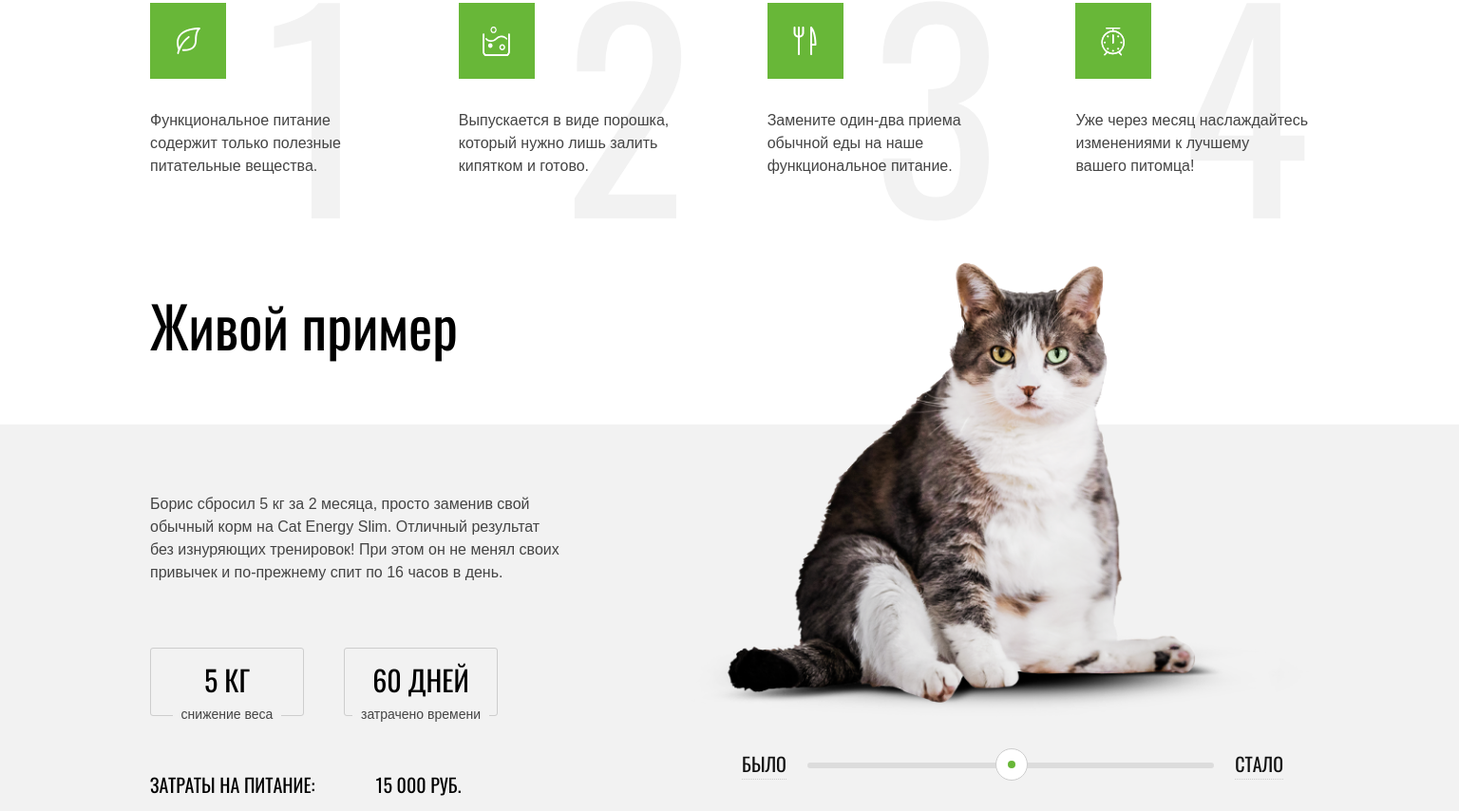
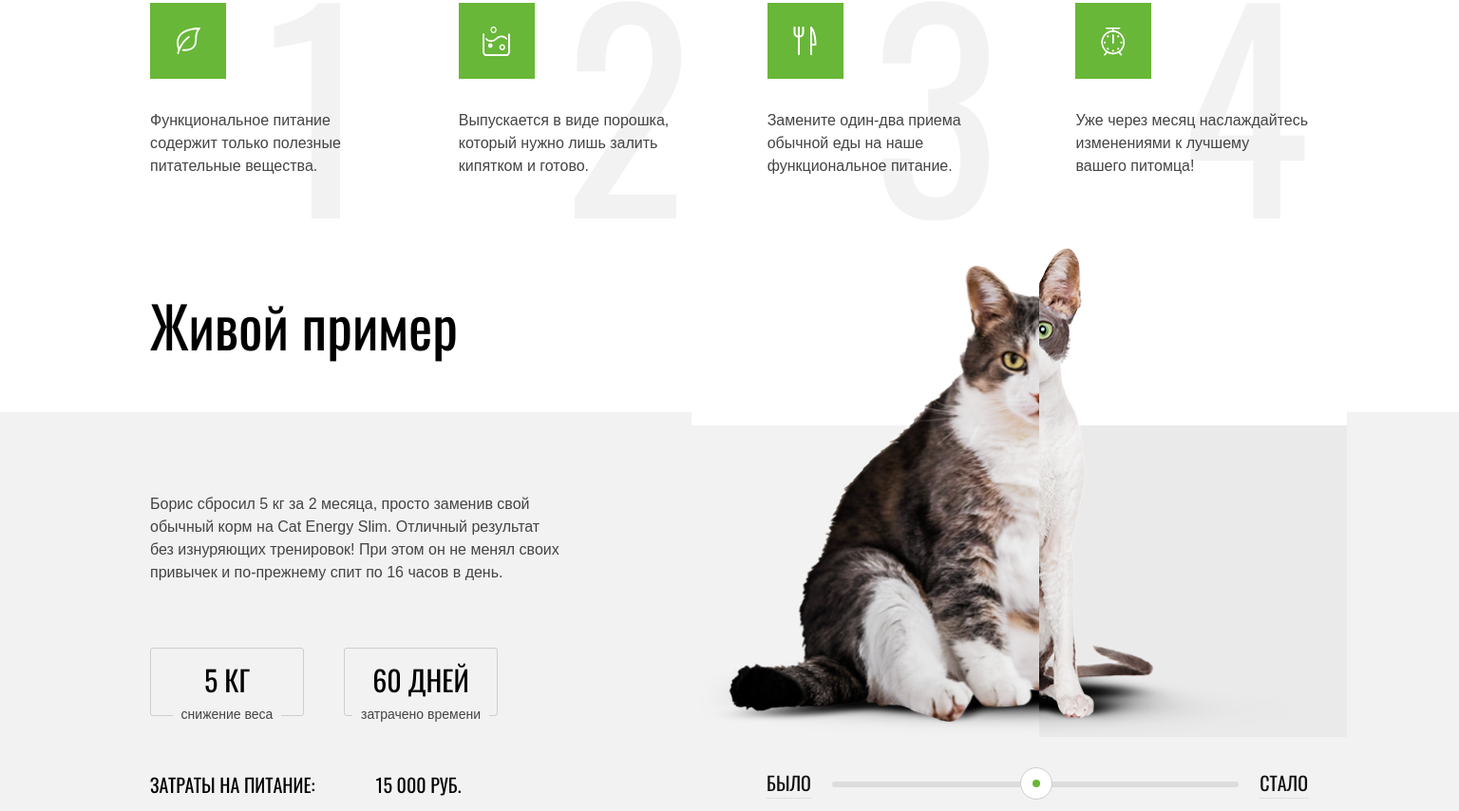
Before and after one commit to sharendus/1774823-cat-energy-23, a website: page source/index.html in a window 1536 px wide. Shown: the part 1350-2204 px from the top of the page at 95% size. Drawn offline with nearby package versions, Linux system fonts and the light colour scheme; files that its build step writes are made by us from their sources.

Commit message:
первичная проверка

```diff
--- a/source/index.html
+++ b/source/index.html
@@ -99,7 +99,7 @@
                         <p class="example__text">
                             Борис сбросил 5 кг за 2 месяца, просто заменив свой обычный корм на Cat Energy Slim. Отличный результат без изнуряющих тренировок! При этом он не менял своих привычек и по&#8209;прежнему спит по 16 часов в день.
                         </p>
-                        <dl class="example__list">
+                        <dl class="example__listt">
                             <div class="example__def-wrapper">
                                 <dt class="example__def-data">Снижение веса</dt>
                                 <dd class="example__def-term">5 КГ</dd>
@@ -115,12 +115,21 @@
                         </dl>
                     </div>
                     <div class="example__before-after">
-                      <div class="example__image-container">
-                        <picture>
-                          <source media="(min-width: 768px)" srcset="img/cat-fat.png 1x, img/cat-fat@2x.png 2x">
-                          <img class="example__image" src="img/before-mobile.png" srcset="img/before-mobile@2x.png 2x" width="311" height="232" alt="Толстый кот" />
-                        </picture>
-                      </div>
+                      <input class="visually-hidden example__toogle example__toogle--before" id="before" type="radio" name="cat-example" checked="">
+                      <input class="visually-hidden example__toogle example__toogle--after" id="after" type="radio" name="cat-example">
+                      <ul class="example__list">
+                        <li class="example__item example__item--before">
+                          <picture>
+                            <source media="(min-width: 768px)" srcset="img/before-tablet@1x.png 1x, img/before-tablet@2x.png 2x">
+                            <img class="example__image" src="img/before-mobile@1x.png 1x" srcset="img/before-mobile@2x.png 2x" width="311" height="232" alt="Кот до Cat Energy Slim">
+                          </picture>
+                        </li>
+                        <li class="example__item example__item--after">
+                          <picture>
+                            <img class="example__image" src="img/after-mobile@1x.png" srcset="img/after-mobile@2x.png 2x" width="243" height="232" alt="Кот после Cat Energy Slim">
+                          </picture>
+                        </li>
+                      </ul>
                       <div class="example__footer">
                         <label class="example__label example__label--before" for="before">Было</label>
                         <div class="slider">
--- a/source/less/blocks/example.less
+++ b/source/less/blocks/example.less
@@ -1,9 +1,11 @@
 .example {
+  background-color: @basic_grey;
+
   @media (min-width: @tablet-width) {
     background-image:  linear-gradient(@white-txt 57.3%,@basic_grey 57.3%);
   }
   @media (min-width: @desktop-width) {
-    background-image:  linear-gradient(@white-txt 25.5%,@basic_grey 25.5%);
+    background-image: linear-gradient(#ffffff 23.42%, #F2F2F2 23.42%);
   }
 
 }
@@ -19,7 +21,8 @@
   @media (min-width: @desktop-width) {
     display: flex;
     padding: 0 110px;
-    padding-bottom: 29px;
+    padding-bottom: 0;
+    padding-right: 70px;
     max-width: 1440px;
     margin: 0 auto;
   }
@@ -28,24 +31,27 @@
 .example__container {
   padding: 27px 6.25%;
   padding-bottom: 0;
-  margin-bottom: 27px;
+  margin-bottom: 42px;
 
   @media (min-width: @tablet-width) {
     padding: 0 3.9%;
     padding-top: 44px;
+    margin-bottom: 85px;
   }
 
   @media (min-width: @desktop-width) {
     padding: 0 7.65%;
     padding-top: 23px;
     padding-right: 0;
-    padding-left: 0;;
+    padding-left: 0;
+    margin-bottom: 56px;
   }
 }
 
 .example__before-after {
   @media (min-width: @desktop-width) {
-    margin-top: -89px;
+    margin-top: -31px;
+    width: 100%;
   }
 }
 
@@ -91,7 +97,7 @@
   }
 }
 
-.example__list {
+.example__listt {
   margin: 0;
   display: flex;
   flex-wrap: wrap;
@@ -134,7 +140,9 @@
 .example__def-data {
   position: absolute;
   top: 46px;
-  left: 22px;
+  left: 0;
+  right: 0;
+  margin: 0 auto;
   font-family: "Arial", sans-serif;
   font-size: 12px;
   line-height: 12px;
@@ -157,6 +165,11 @@
     width: fit-content;
     max-width: 160px;
     padding: 0px 9px;
+    background-color: @white-txt;
+  }
+
+  @media (min-width: @desktop-width) {
+    background-color: @basic_grey;
   }
 }
 
@@ -261,7 +274,7 @@
   }
 
   @media (min-width: @desktop-width) {
-    margin-right: 27px;
+    margin-right: 41px;
   }
 }
 
@@ -346,3 +359,115 @@
       }
     }
 }
+
+.example__list {
+	list-style: none;
+	text-align: center;
+	padding: 0;
+	margin: 0 0 32px
+}
+
+.example__item {
+	display: none
+}
+
+.example__label {
+	font-family: "Oswald", "Arial", sans-serif;
+	font-size: 16px;
+	line-height: 20px;
+	color: #111;
+	margin: 0;
+	text-transform: uppercase;
+	font-weight: 400;
+	cursor: pointer
+}
+
+.example__toogle--after:checked~.example__list .example__item:nth-child(2),
+.example__toogle--before:checked~.example__list .example__item:nth-child(1) {
+	display: flex;
+  justify-content: center;
+}
+
+@media (min-width:768px) {
+
+	.example__list {
+		position: relative;
+		padding: 0;
+		width: 100%;
+		height: 518px;
+		list-style: none;
+		margin: 0 0 19px
+	}
+	.example__item {
+		display: block;
+		position: absolute;
+		width: 100%;
+		height: 100%;
+		background-size: cover;
+		background-repeat: no-repeat
+	}
+	.example__item--before {
+		width: 50%;
+		z-index: 2;
+		background-image: url(../img/before-tablet@2x.png), linear-gradient(0deg, #f2f2f2 348px, #fff 348px);
+		background-repeat: no-repeat repeat;
+		background-size: auto 518px;
+		background-position-x: calc(28vw + 58%), right
+	}
+	.example__item--after {
+		z-index: 1;
+		background-image: url(../img/after-mobile@2x.png), linear-gradient(0deg, #f2f2f2 348px, #fff 348px);
+		background-size: auto 518px;
+		background-position-x: calc(61%)
+	}
+	.example__image {
+		display: none
+	}
+	.example__label {
+		font-size: 20px;
+		line-height: 20px;
+		border-bottom: 1px dotted #cdcdcd;
+		padding-bottom: 6px
+	}
+	.example__label:hover {
+		border-bottom: 1px solid #cdcdcd
+	}
+	.example__label:active {
+		border-bottom: none
+	}
+}
+
+@media (min-width:1300px) {
+	.example__list {
+		position: relative;
+		padding: 0;
+		width: 100%;
+		height: 518px;
+		list-style: none;
+		margin: 0 0 38px
+	}
+	.example__item {
+		display: block;
+		position: absolute;
+		width: 100%;
+		height: 100%;
+		background-size: cover;
+		background-repeat: no-repeat
+	}
+	.example__item--after,
+	.example__item--before {
+		background-size: auto 518px;
+		background-position-x: 0
+	}
+	.example__item--before {
+		width: 53%;
+		background-repeat: no-repeat repeat;
+		z-index: 2;
+		background-image: url(../img/before-tablet@2x.png), linear-gradient(0deg, #f2f2f2 328px, #fff 328px)
+	}
+	.example__item--after {
+		z-index: 1;
+    background-position-x: 92px;
+		background-image: url(../img/after-mobile@2x.png), linear-gradient(0deg, #eaeaea 328px, #fff 328px)
+	}
+}
--- a/source/less/blocks/program.less
+++ b/source/less/blocks/program.less
@@ -136,7 +136,7 @@
     width: 71px;
     height: 97px;
     top: -36px;
-    left: 3.2%;
+    left: 3.1%;
     background-size: contain;
   }
 }
```
Also changed, not shown: source/img/after-mobile@1x.png (added), source/img/after-mobile@2x.png (added), source/img/before-mobile@1x.png (renamed from source/img/before-mobile.png), source/img/before-tablet@1x.png (renamed from source/img/cat-fat.png), source/img/before-tablet@2x.png (renamed from source/img/cat-fat@2x.png).
